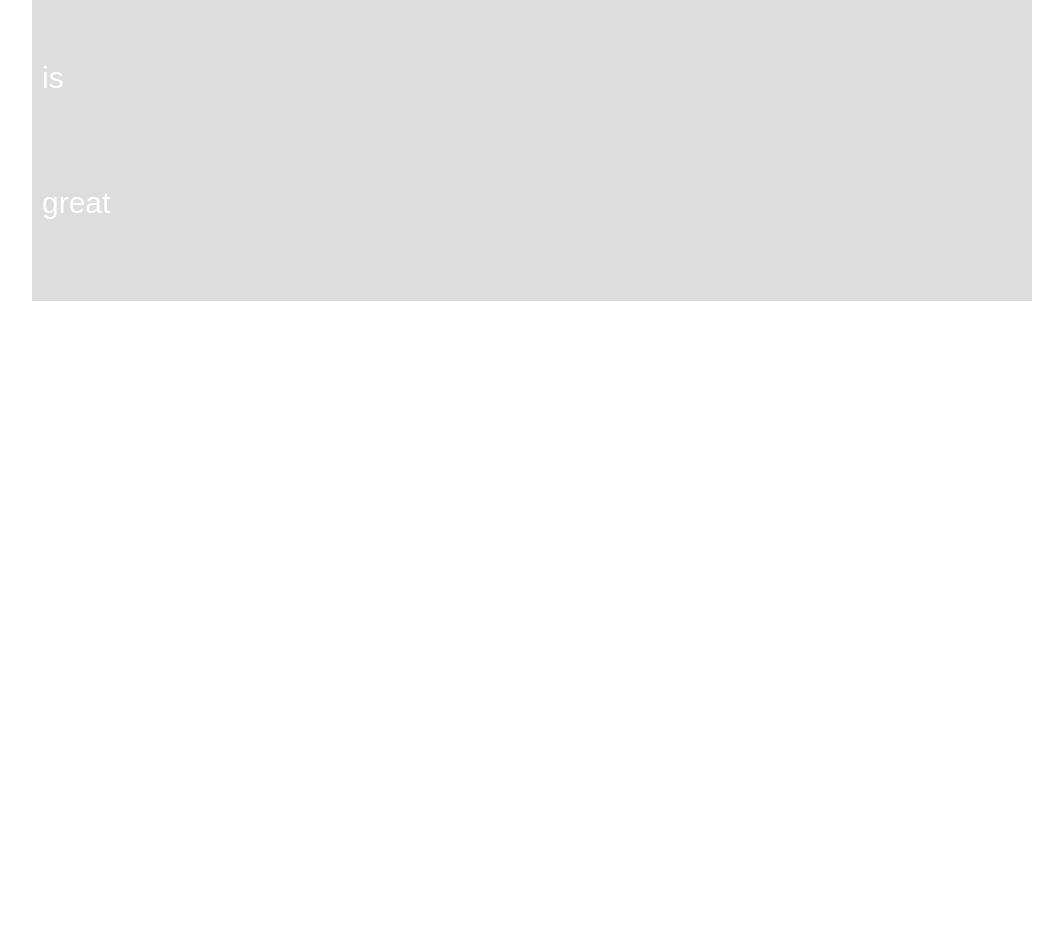
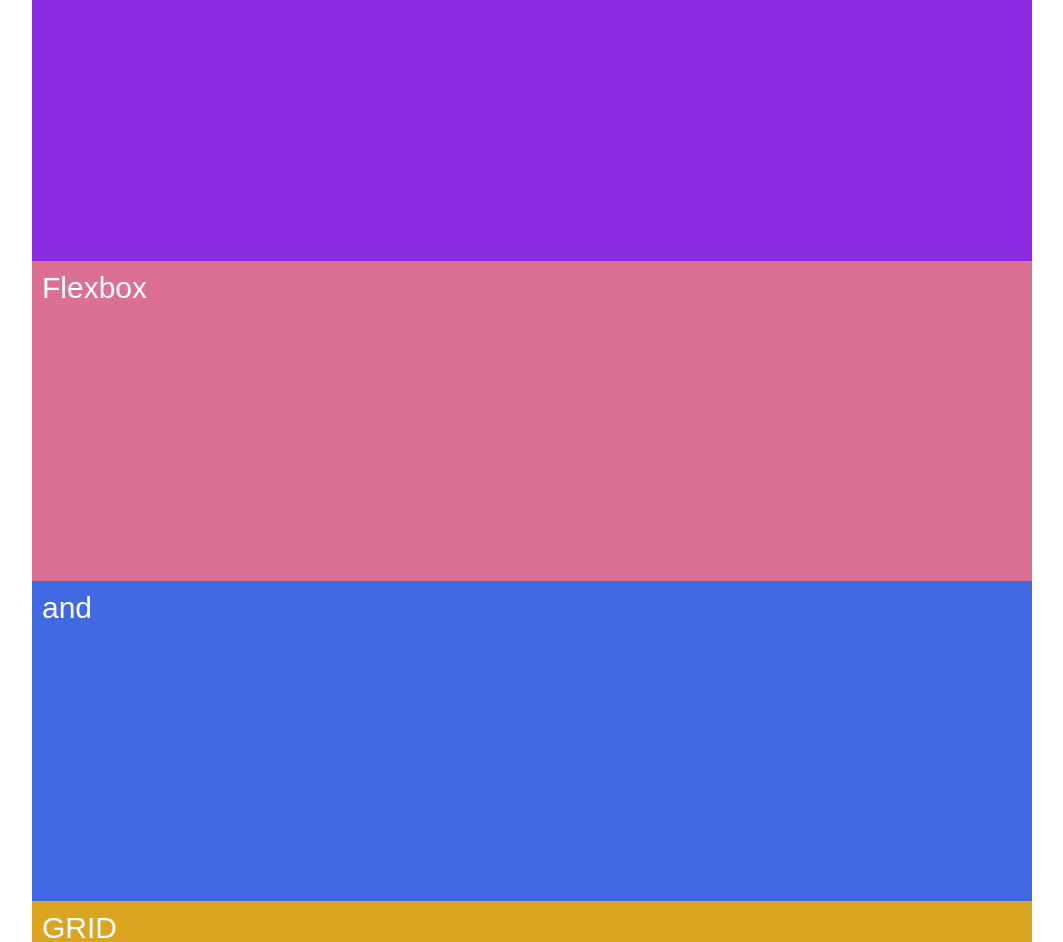
Before and after one commit to markovich692/CSS-GRID-BASICS-and-PRACTICE, a website: page index.html in a window 1280 px wide. Shown: the part 729-1671 px from the top of the page, without its empty margins (108-1171 px from the left). Before the commit the page ends 1060 px from the top, so only its background shows below. Drawn offline with Linux system fonts and the light colour scheme.

Commit message:
starts a new kata

```diff
--- a/index.html
+++ b/index.html
@@ -15,7 +15,7 @@
       <div class="item item--4">Flexbox</div>
       <div class="item item--5">and</div>
       <div class="item item--6">GRID</div>
-      <div class="item item--7">is</div>
+      <div class="item item--7">is a good opportunity to learn</div>
       <div class="item item--8">great</div>
     </div>
   </body>
--- a/main.scss
+++ b/main.scss
@@ -314,7 +314,6 @@ body {
   width: 1000px;
   margin: 30px auto;
   background-color: #ddd;
-  height: 1000px;
   display: grid;
 
   .item {
@@ -322,6 +321,10 @@ body {
     color: white;
     font-family: sans-serif;
     font-size: 30px;
+
+    display: grid;
+    grid-template-rows: repeat(2, 150px);
+    grid-template-columns: max-content 1fr 1fr max-content;
 
     &--1 {
       background-color: orangered;
```
Also changed, not shown: script.js (+13 -0 lines), dist/main.css, 2 other files.
